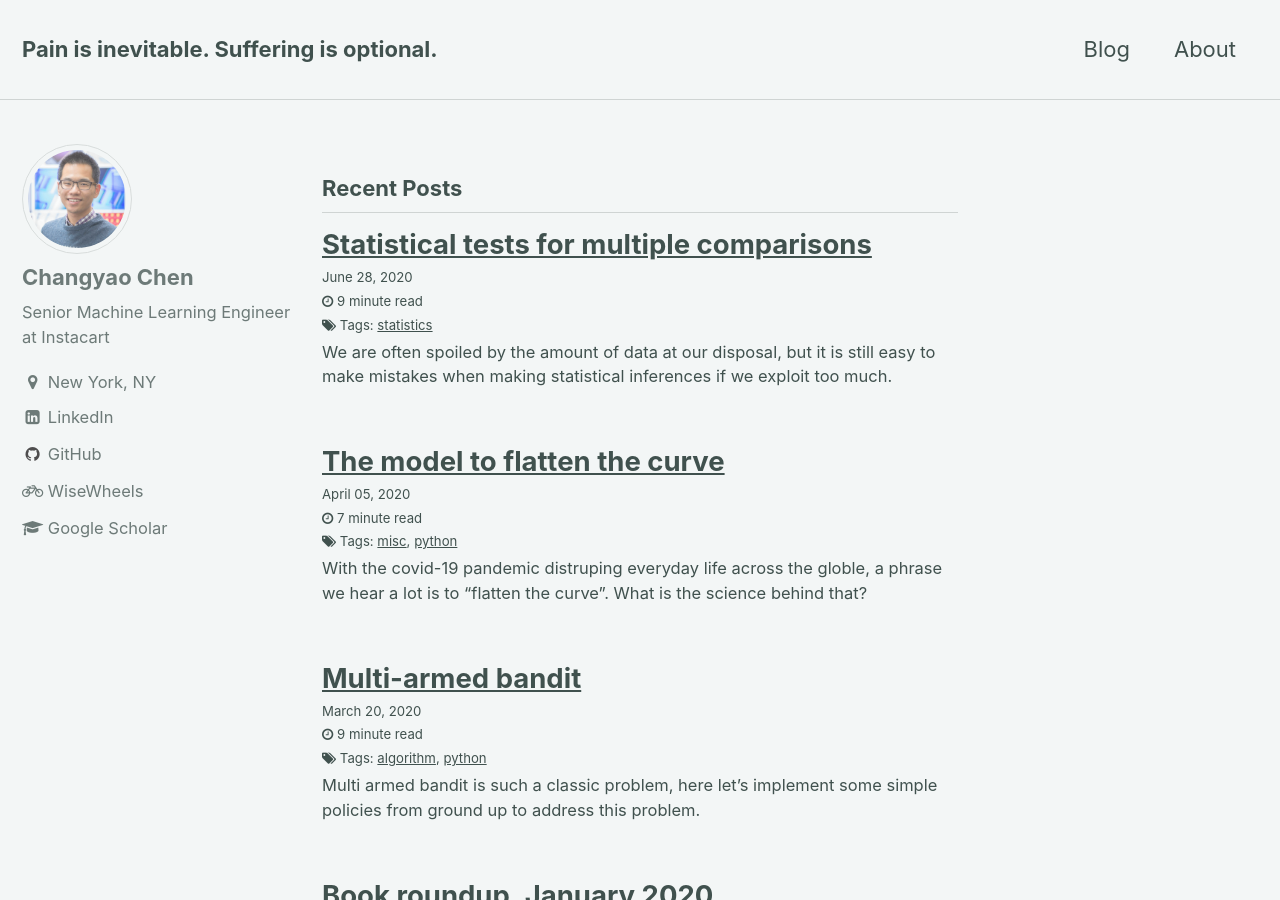
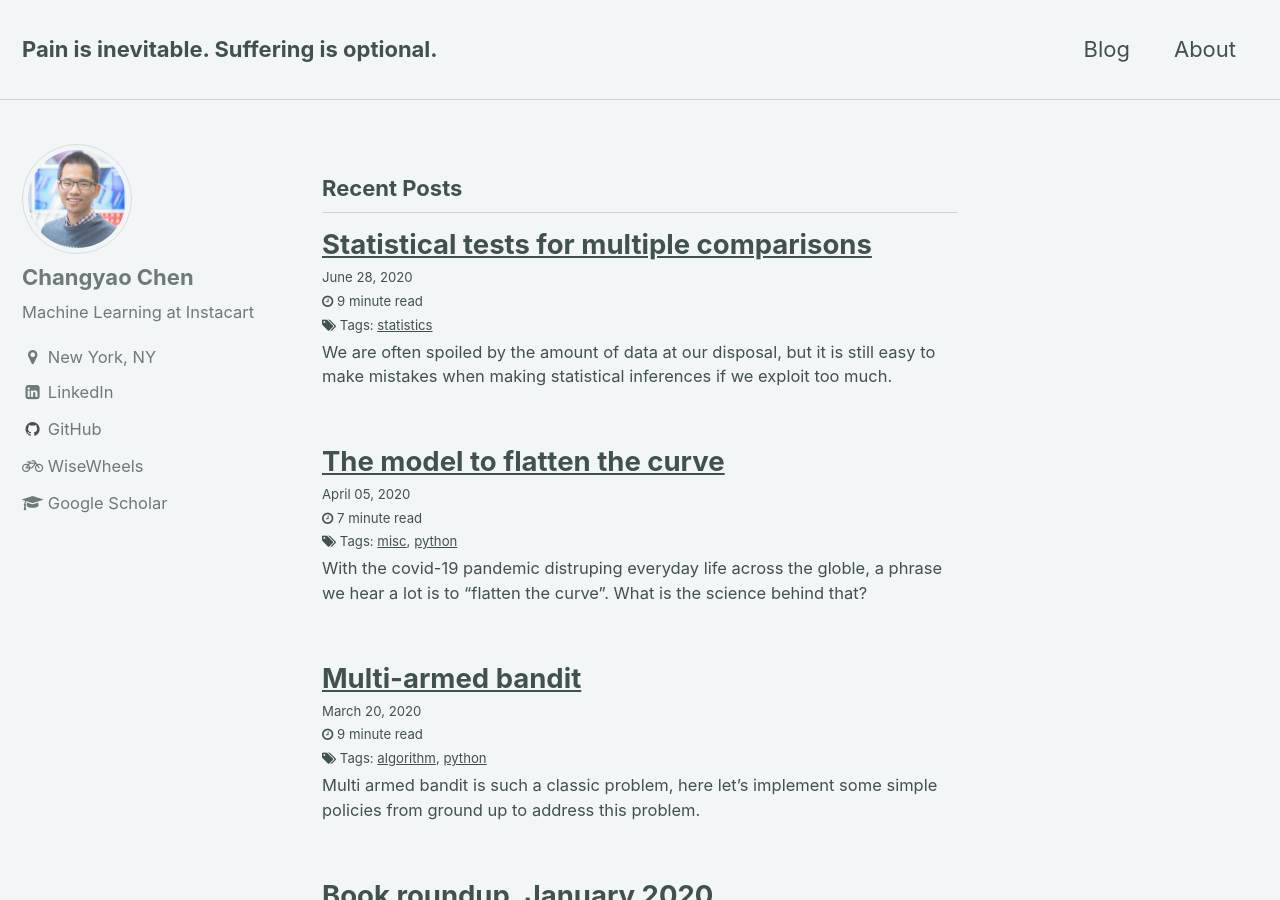
Before and after one commit to changyaochen/changyaochen.github.io, a Jekyll site: the page built from index.html, in a window 1280 px wide and 900 px high. Built offline with Jekyll 4.4.1, drawn with Linux system fonts in a browser that asks for light colours; the list of posts is cut into pages by our own code; comment, search, counter and statistics services are not loaded.

Commit message:
shorten job title

```diff
--- a/_config.yml
+++ b/_config.yml
@@ -98,7 +98,7 @@ analytics:
 author:
   name             : "Changyao Chen"
   avatar           : "/assets/images/bio-photo.jpg"
-  bio              : "Senior Machine Learning Engineer at Instacart"
+  bio              : "Machine Learning at Instacart"
   location         : "New York, NY"
   email            :
   uri              :
```
